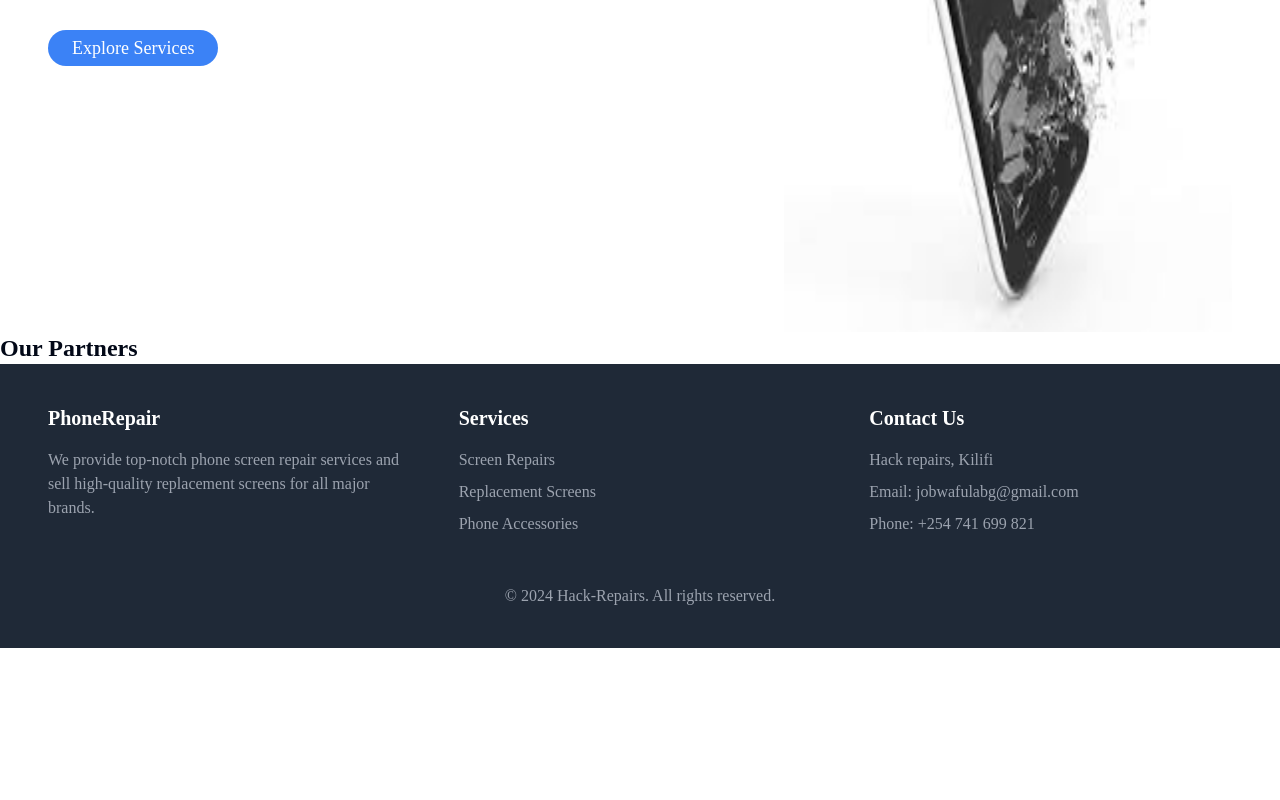
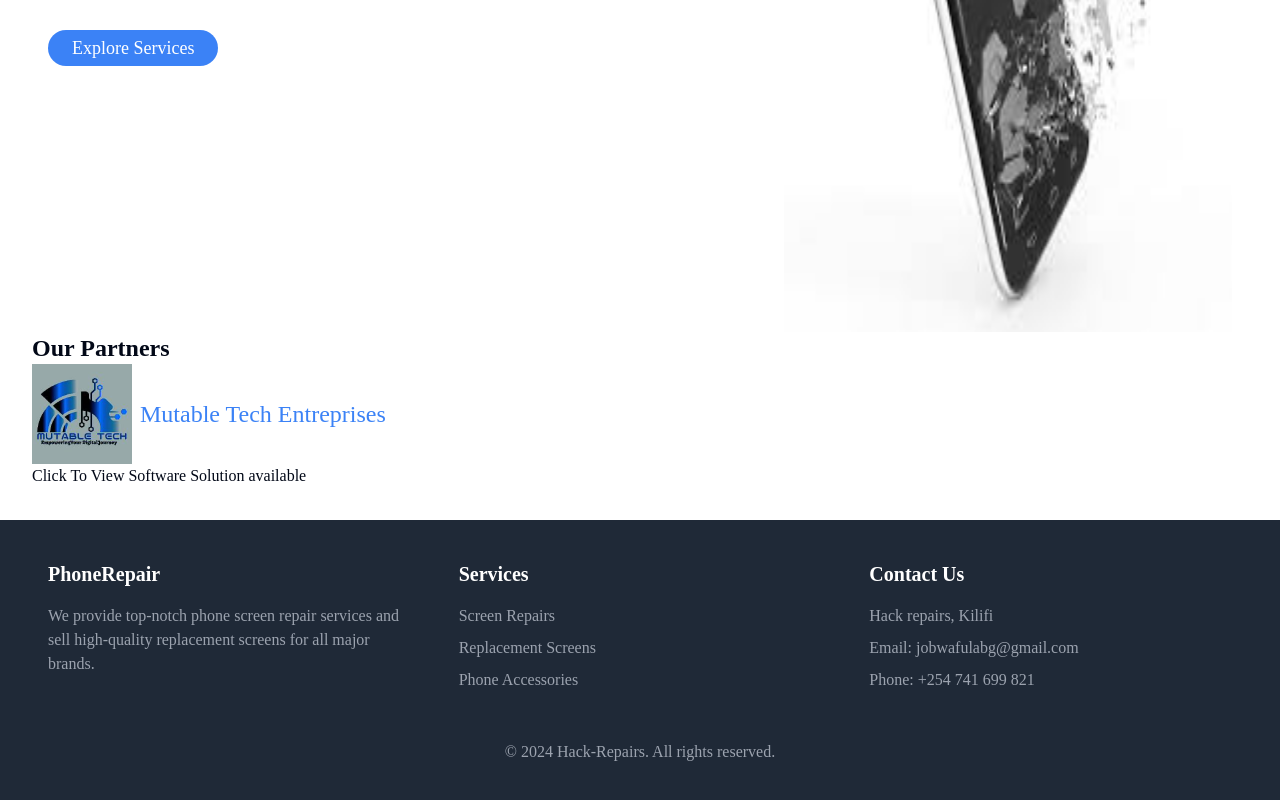
Before and after one commit to Jobwafula/HackRepairsFrontend, a Next.js app in the folder hack-repairs/: page / in a window 1280 px wide. Shown: the part 604-1404 px from the top of the page. Before the commit the page ends 1252 px from the top, so only its background shows below. Built offline with nearby package versions, Linux system fonts and the light colour scheme.

Commit message:
our partners

```diff
--- a/hack-repairs/src/components/OurPartners.tsx
+++ b/hack-repairs/src/components/OurPartners.tsx
@@ -1,9 +1,16 @@
 import React from 'react'
+import Image from 'next/image'
 
 export default function OurPartners() {
   return (
-    <div>
+    <div className='mb-8 ml-8'>
         <h1 className='text-2xl font-bold'>Our Partners</h1>
+        <div >
+          <div className='flex items-center gap-2'><Image src='/mutable.jpeg' width={100}
+            height={100} alt='mutable tech'/>
+            <p className='text-blue-500 text-2xl'>Mutable Tech Entreprises</p></div>
+            <a href='https://mutabletech.co.ke/' className='hover:text-blue-500 hover:underline'>Click To View  Software Solution available</a>
+        </div>
     </div>
   )
 }
```
Also changed, not shown: hack-repairs/public/mutable.jpeg (added).
